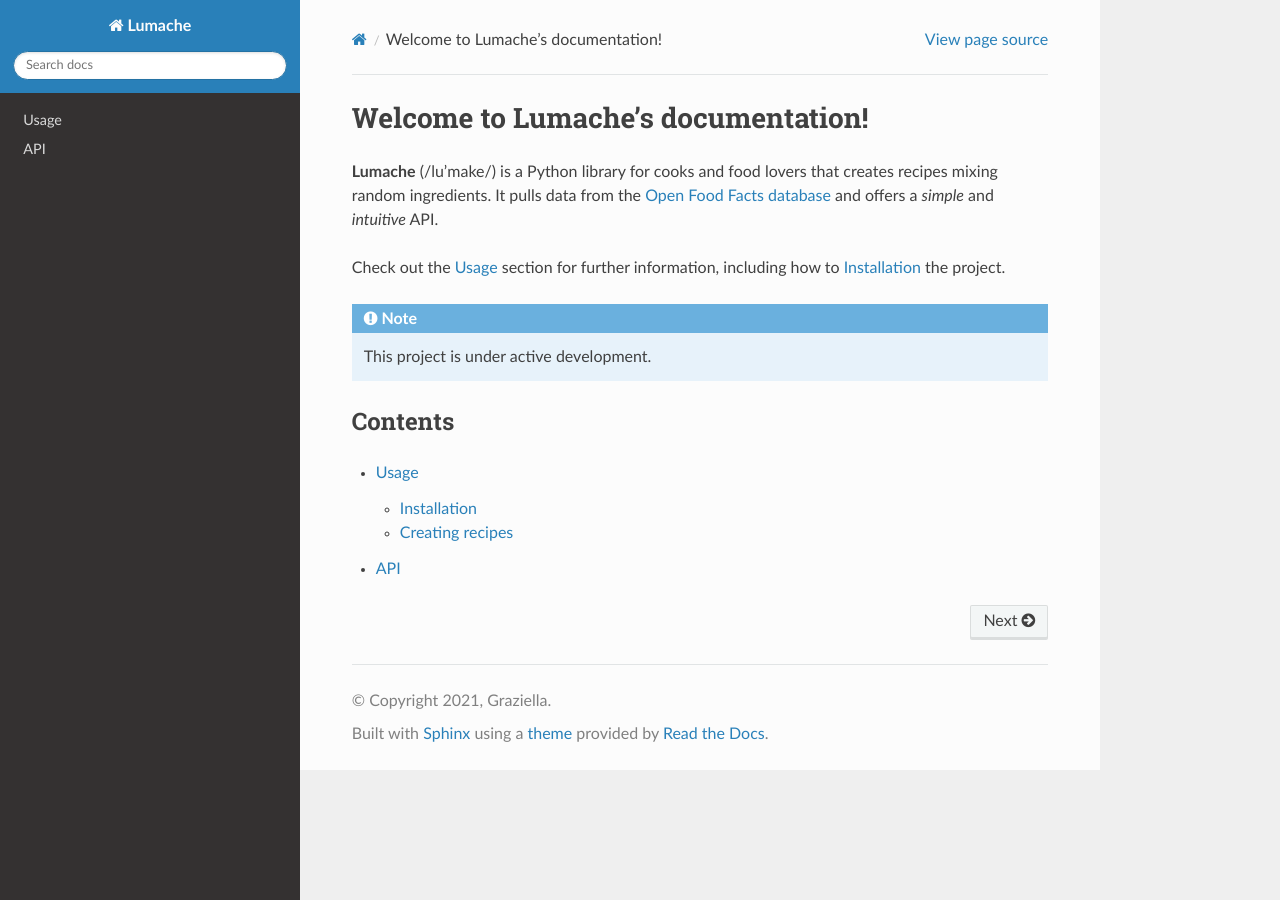
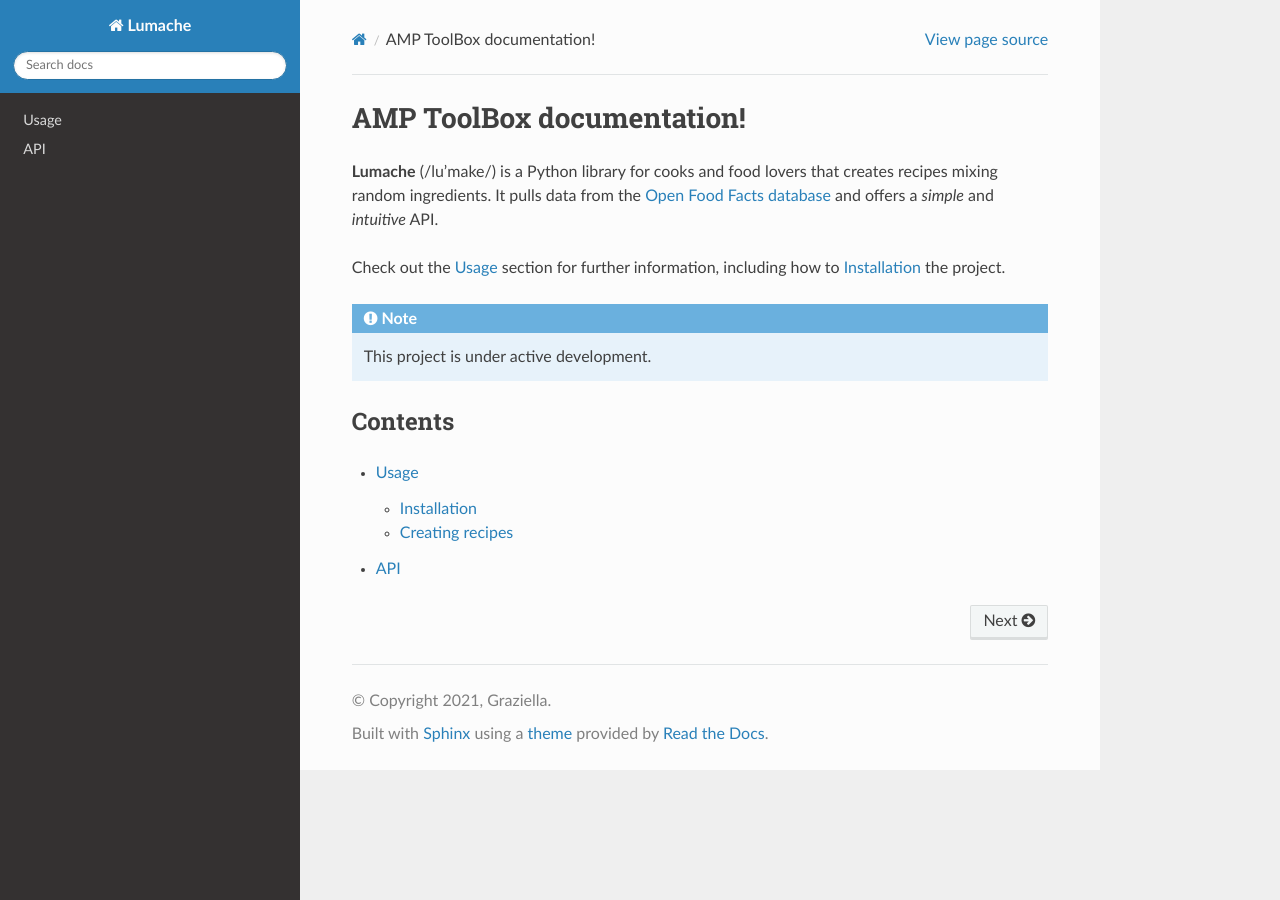
Before and after one commit to AndreaFrasson/ToolBox, a Sphinx documentation site: the page built from docs/source/index.rst, in a window 1280 px wide. Built offline with Sphinx 7.4.7 and the Read the Docs theme 3.1.0, drawn with Linux system fonts in a browser that asks for light colours.

Commit message:
title basic

```diff
--- a/docs/source/index.rst
+++ b/docs/source/index.rst
@@ -1,4 +1,4 @@
-Welcome to Lumache's documentation!
+AMP ToolBox documentation!
 ===================================
 
 **Lumache** (/lu'make/) is a Python library for cooks and food lovers
```
